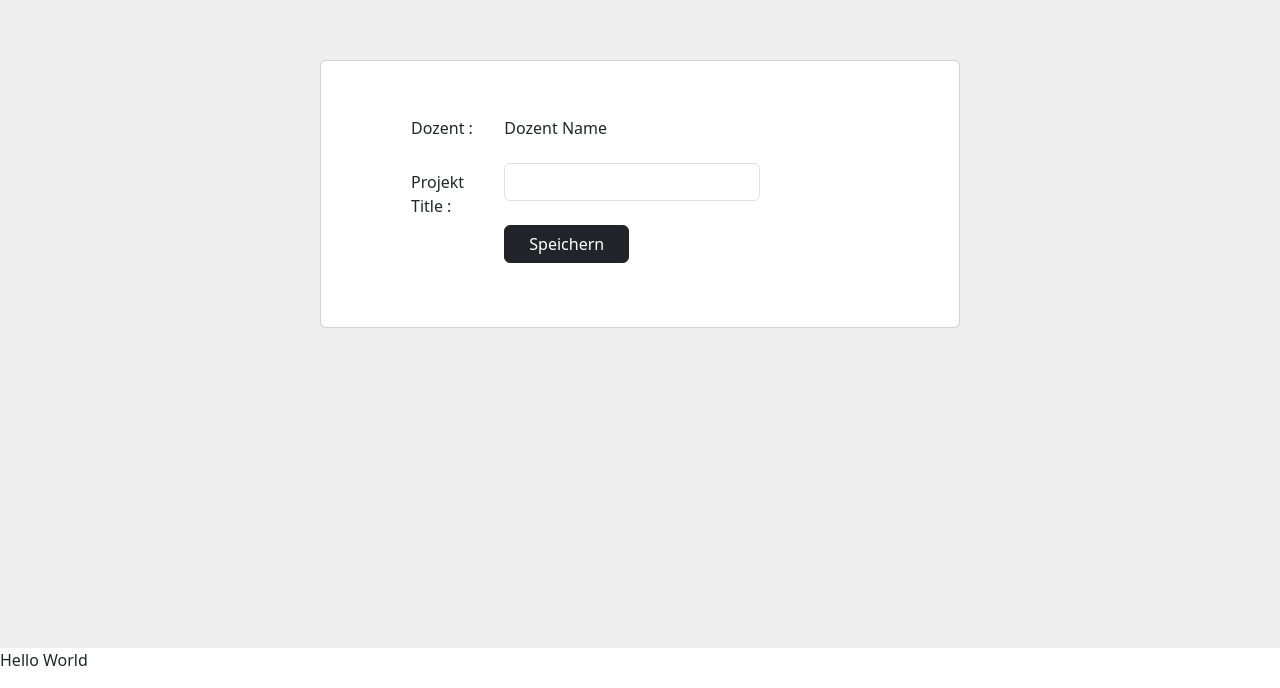
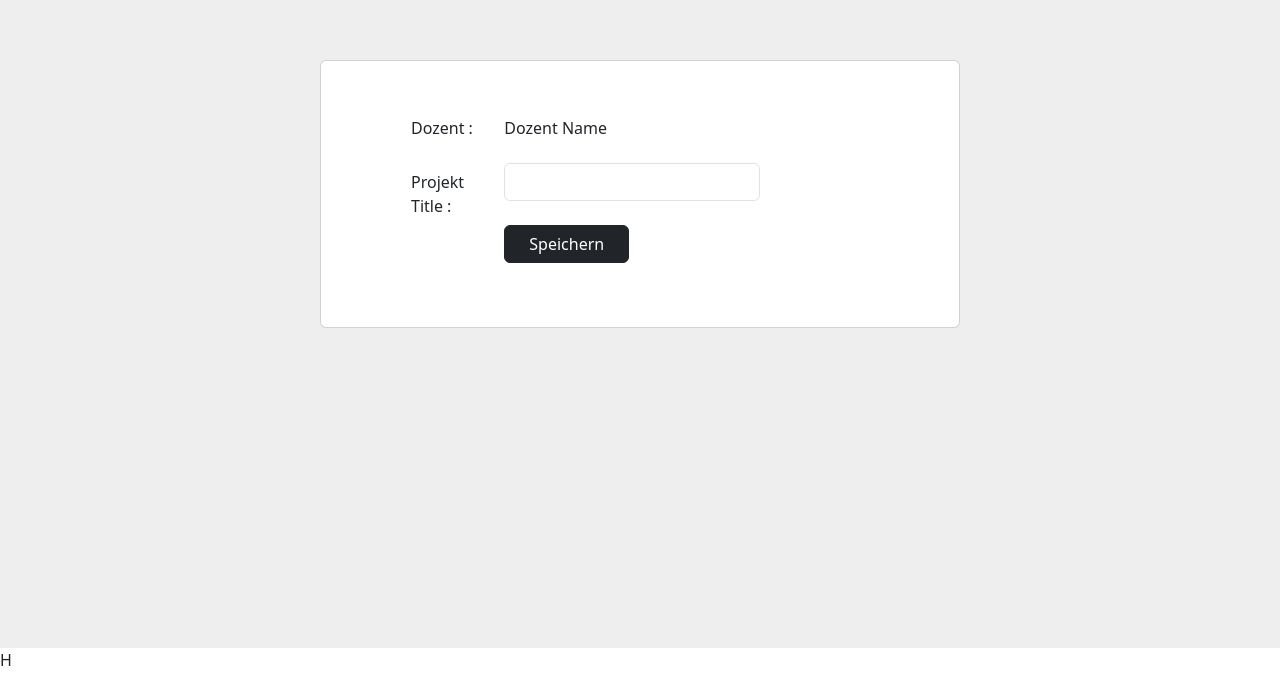
Before and after one commit to juevenAbrenilla/ModulBewertungFinal, a React (Create React App) app: page / in a window 1280 px wide. Shown: the part 1256-1944 px from the top of the page. Built offline with nearby package versions, Linux system fonts and the light colour scheme.

Commit message:
just to make sure whatever updtes are saved

```diff
--- a/src/components/ModulBewertung.jsx
+++ b/src/components/ModulBewertung.jsx
@@ -3,7 +3,7 @@ import React, { Component } from "react";
 class ModulBewertung extends Component {
   state = {};
   render() {
-    return <p>Hello World</p>;
+    return <p>H</p>;
   }
 }
 
```
